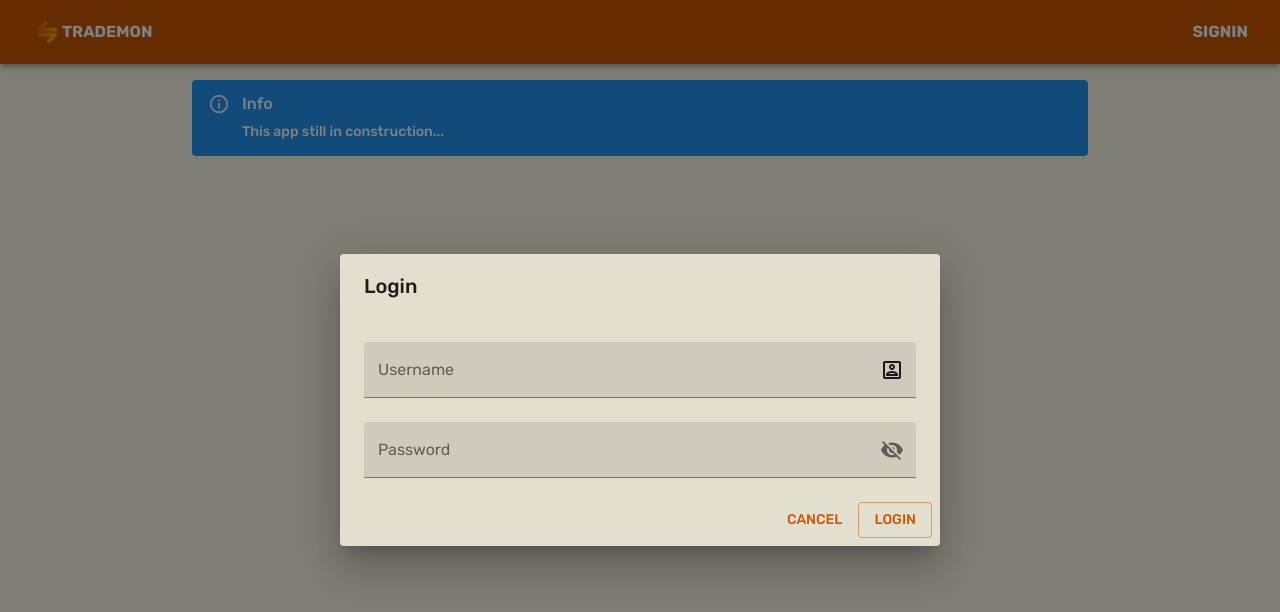
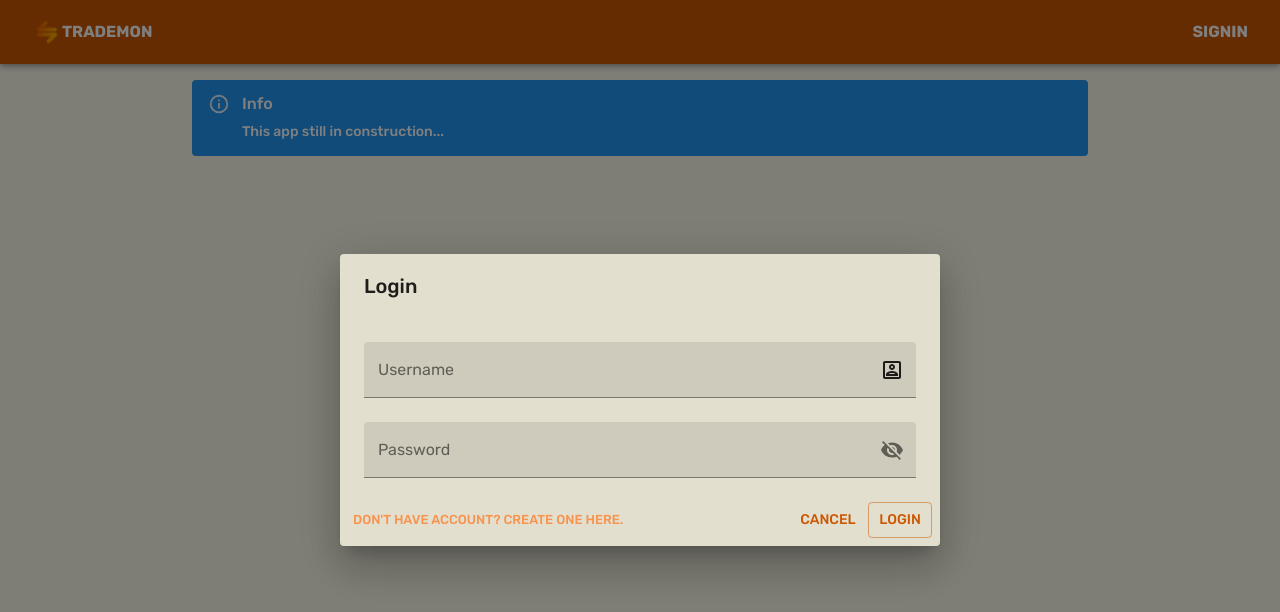
Before and after one commit to ruiaraujo012/trademon-frontend, a React (Create React App) app: page / in a window 1280 px wide. Both pictures are taken after a click on the button "SIGNIN". Shown: the top 612 px of the page. Built offline with nearby package versions, Linux system fonts and the light colour scheme.

Commit message:
:sparkles: Login modal finished

```diff
--- a/src/components/auth/LoginModal.jsx
+++ b/src/components/auth/LoginModal.jsx
@@ -13,6 +13,7 @@ import {
   InputAdornment,
   IconButton,
   Box,
+  Grid,
 } from "@material-ui/core";
 import {
   Visibility,
@@ -28,6 +29,7 @@ const initialState = {
     password: "",
   },
   showPassword: false,
+  errorForm: false,
 };
 export class LoginModal extends Component {
   state = { ...initialState };
@@ -58,9 +60,10 @@ export class LoginModal extends Component {
       const { data } = await API.post("/users/login", {
         ...this.state.loginData,
       });
+
+      localStorage.setItem("access_token", data.token);
       toastNotification(data.message, "success");
 
-      console.log("response :>> ", data);
       this.resetState();
       this.props.onClickClose();
     } catch (err) {
@@ -68,6 +71,7 @@ export class LoginModal extends Component {
       parsedError = parsedError.response;
 
       if (parsedError !== undefined) {
+        this.setState({ errorForm: true });
         const errorMessage = parsedError.data.message;
         toastNotification(errorMessage, "error");
       } else {
@@ -77,7 +81,7 @@ export class LoginModal extends Component {
   };
 
   handleClose = () => {
-    this.setState({});
+    this.resetState();
     this.props.onClickClose();
   };
 
@@ -90,8 +94,8 @@ export class LoginModal extends Component {
   };
 
   render() {
-    const { open } = this.props;
-    const { loginData, showPassword } = this.state;
+    const { open, onSignup } = this.props;
+    const { loginData, showPassword, errorForm } = this.state;
 
     return (
       <div>
@@ -114,6 +118,7 @@ export class LoginModal extends Component {
                     id="outlined-adornment-username"
                     value={loginData.username}
                     onChange={this.handleChange("username")}
+                    error={errorForm}
                     endAdornment={
                       <InputAdornment position="end">
                         <AccountBoxOutlined />
@@ -132,6 +137,7 @@ export class LoginModal extends Component {
                     type={showPassword ? "text" : "password"}
                     value={loginData.password}
                     onChange={this.handleChange("password")}
+                    error={errorForm}
                     autoComplete="on"
                     endAdornment={
                       <InputAdornment position="end">
@@ -152,6 +158,17 @@ export class LoginModal extends Component {
           </DialogContent>
 
           <DialogActions>
+            <Grid
+              container
+              direction="row"
+              justify="flex-start"
+              alignItems="center"
+            >
+              <Button size="small" color="secondary" onClick={onSignup}>
+                Don't have account? Create one here.
+              </Button>
+            </Grid>
+
             <Button onClick={this.handleClose} color="primary">
               Cancel
             </Button>
--- a/src/utils/api.js
+++ b/src/utils/api.js
@@ -1,7 +1,10 @@
 import axios from "axios";
 
+const url = "http://localhost:8000/v1/";
+// const url2 = "http://192.168.1.178:8000/v1/";
+
 const instance = axios.create({
-  baseURL: `http://localhost:8000/v1/`,
+  baseURL: url,
 });
 
 instance.defaults.headers.common[
```
